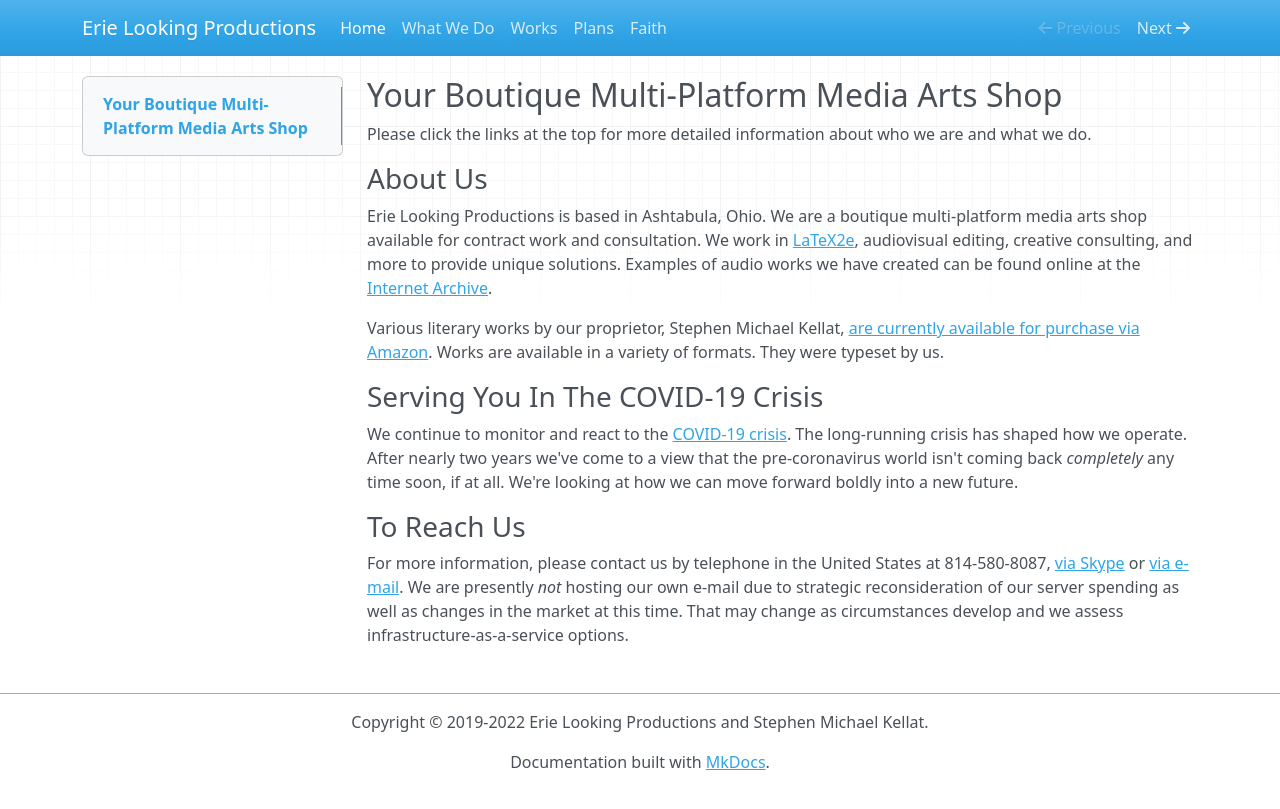
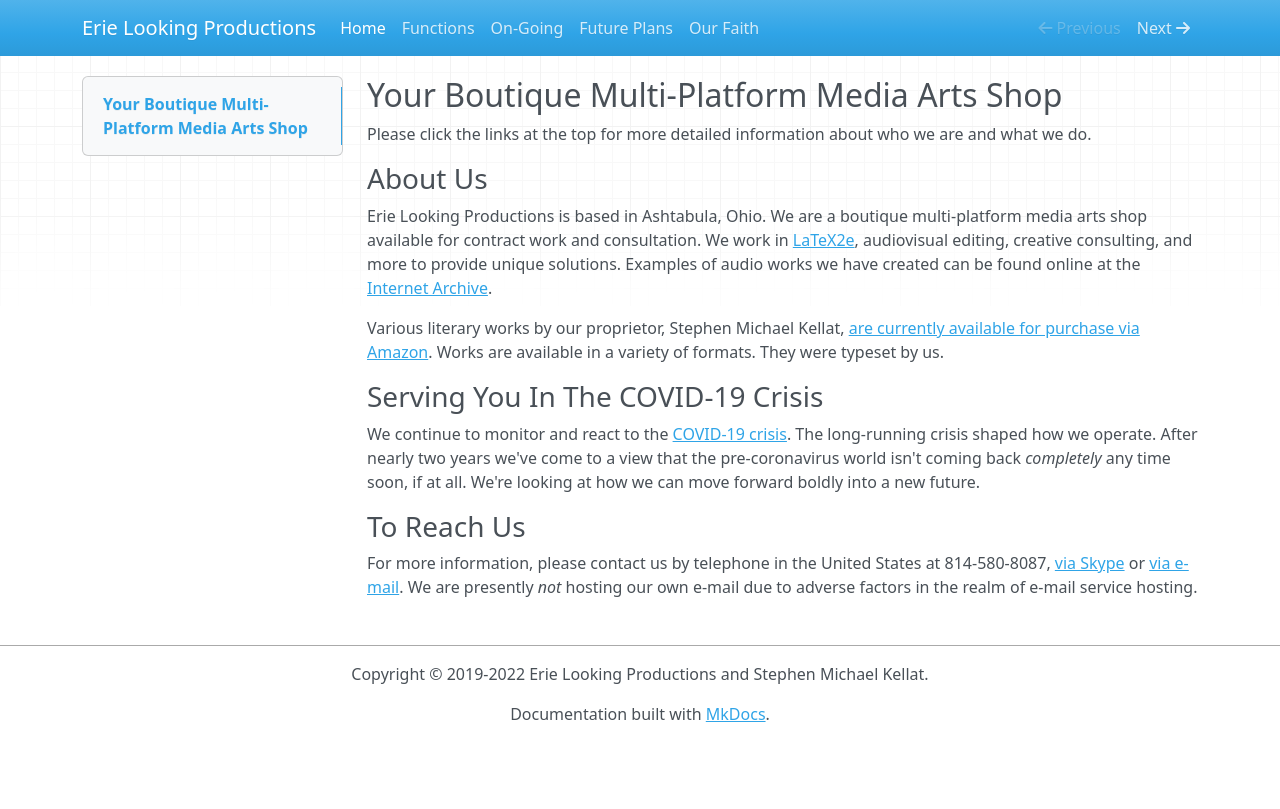
Before and after one commit to skellat/mkdocs-cms, an MkDocs documentation site: the page built from docs/index.md, in a window 1280 px wide. Shown: the top 809 px of the page. Built offline with MkDocs 1.6.1, drawn with Linux system fonts in a browser that asks for light colours; nearby versions of some CDN libraries.

Commit message:
Refreshed site contents
Signed-off-by: Stephen Michael Kellat <skellat@ubuntu.com>

```diff
--- a/docs/index.md
+++ b/docs/index.md
@@ -10,8 +10,8 @@
 
 ### Serving You In The COVID-19 Crisis
 
-We continue to monitor and react to the [COVID-19 crisis](https://simple.wikipedia.org/wiki/COVID-19).  The long-running crisis has shaped how we operate.  After nearly two years we've come to a view that the pre-coronavirus world isn't coming back *completely* any time soon, if at all.  We're looking at how we can move forward boldly into a new future.
+We continue to monitor and react to the [COVID-19 crisis](https://simple.wikipedia.org/wiki/COVID-19).  The long-running crisis shaped how we operate.  After nearly two years we've come to a view that the pre-coronavirus world isn't coming back *completely* any time soon, if at all.  We're looking at how we can move forward boldly into a new future.
 
 ### To Reach Us
 
-For more information, please contact us by telephone in the United States at 814-580-8087, <a href="skype:stephen.michael.kellat?chat">via Skype</a> or <a href="mailto:ashtabulaecv197@gmail.com">via e-mail</A>.  We are presently *not* hosting our own e-mail due to strategic reconsideration of our server spending as well as changes in the market at this time.  That may change as circumstances develop and we assess infrastructure-as-a-service options.
+For more information, please contact us by telephone in the United States at 814-580-8087, <a href="skype:stephen.michael.kellat?chat">via Skype</a> or <a href="mailto:ashtabulaecv197@gmail.com">via e-mail</A>.  We are presently *not* hosting our own e-mail due to adverse factors in the realm of e-mail service hosting.
--- a/mkdocs.yml
+++ b/mkdocs.yml
@@ -1,13 +1,13 @@
 site_name: Erie Looking Productions
 theme: mkdocs
 site_url: https://erielookingproductions.info/
-site_description: The main public-facing website of Erie Looking Productions
+site_description: The principal public-facing website of Erie Looking Productions
 site_author: Stephen Michael Kellat
 copyright: Copyright © 2019-2022 Erie Looking Productions and Stephen Michael Kellat.
 plugins: []
 nav:
      - Home: index.md
-     - What We Do: services.md
-     - Works: wip.md
-     - Plans: statement.md
-     - Faith: faith.md
+     - Functions: services.md
+     - On-Going: wip.md
+     - Future Plans: statement.md
+     - Our Faith: faith.md
```
Also changed, not shown: README.md (+2 -0 lines), docs/faith.md (+1 -1 lines), docs/statement.md (+1 -1 lines), docs/wip.md (+0 -1 lines), stash/covid.md (deleted, +0 -17 lines), stash/novella.md (deleted, +0 -22 lines).
